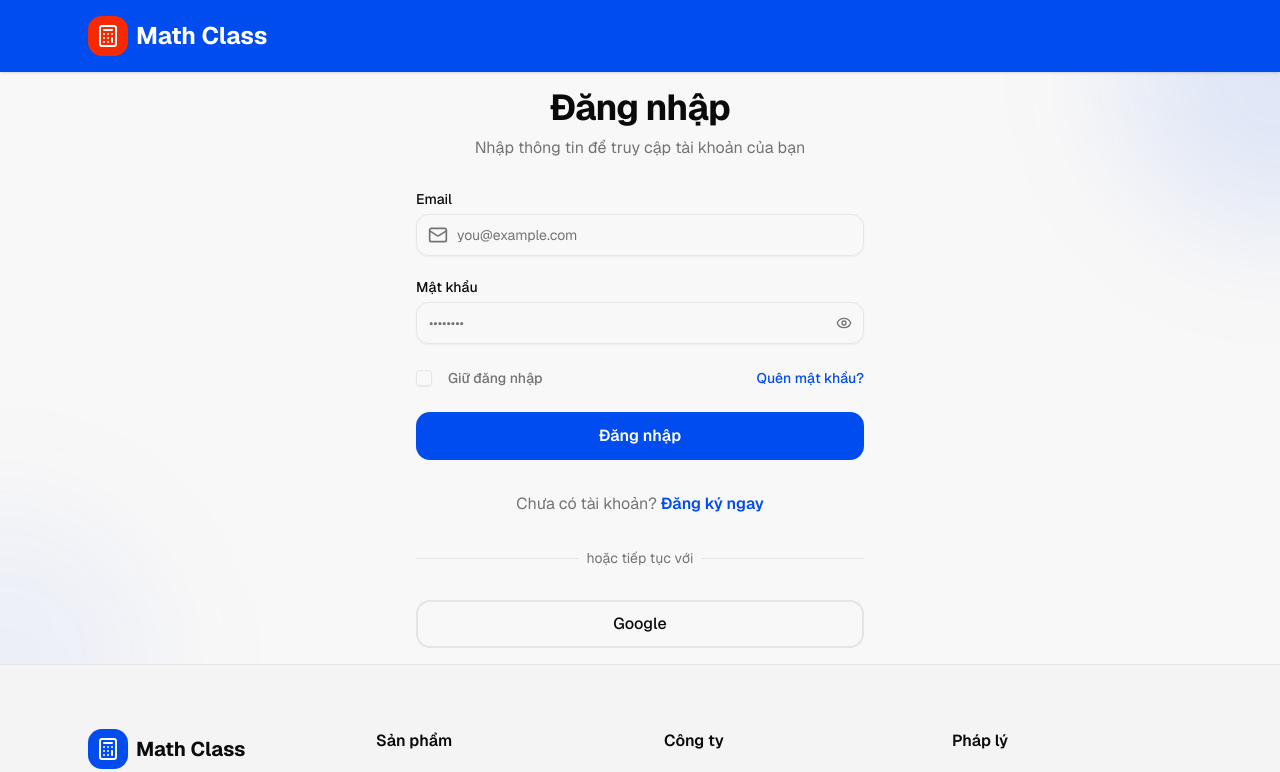
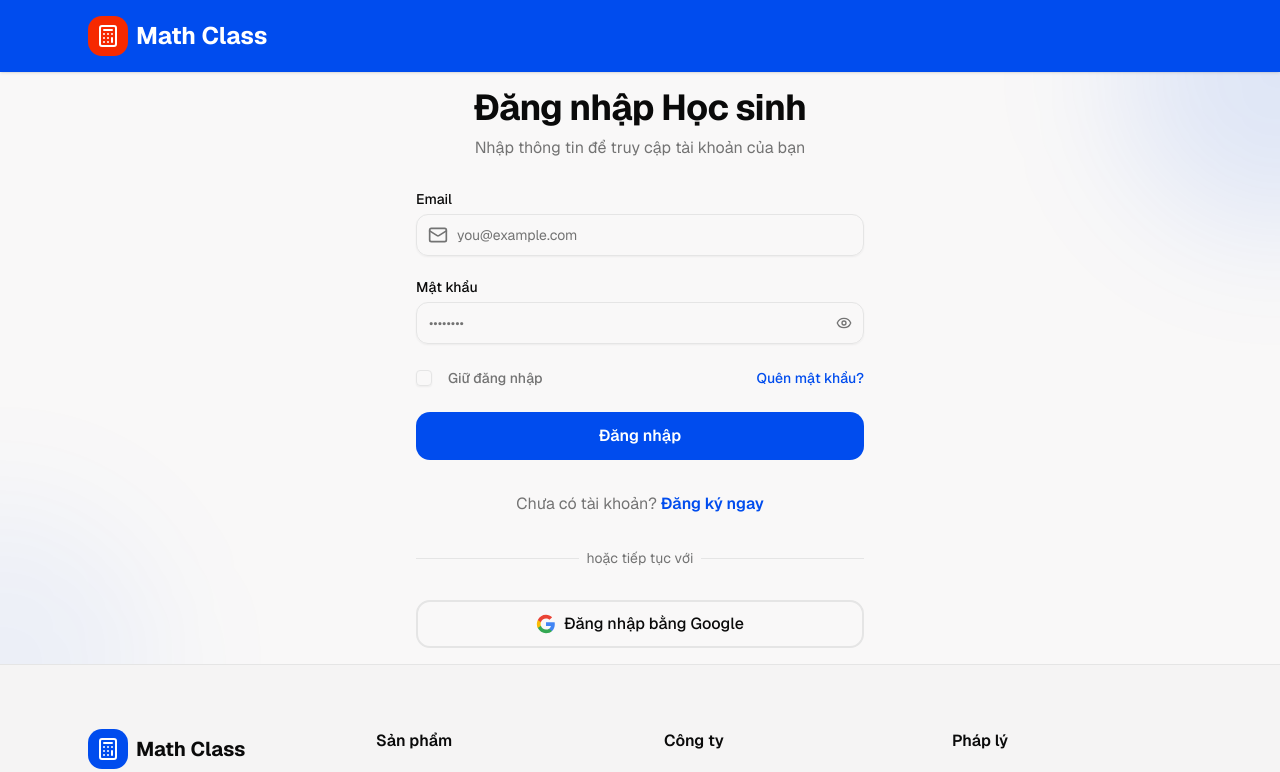
Before and after one commit to pmt1841/MathClass-fe, a Next.js app: page /login in a window 1280 px wide. Shown: the top 772 px of the page. Built offline with nearby package versions, Linux system fonts and the light colour scheme; no server answers.

Commit message:
update: set role for login and sign-in

```diff
--- a/app/(auth)/login/page.tsx
+++ b/app/(auth)/login/page.tsx
@@ -1,9 +1,12 @@
 import LoginForm from '@/components/auth/login-form'
+import { Suspense } from 'react'
 
 export default function LoginPage() {
   return (
     <div className="relative w-full max-w-md z-10">
-      <LoginForm />
+      <Suspense fallback={<div className="flex items-center justify-center p-8">Đang tải...</div>}>
+        <LoginForm />
+      </Suspense>
     </div>
   )
 }
--- a/app/(auth)/signup/page.tsx
+++ b/app/(auth)/signup/page.tsx
@@ -1,9 +1,12 @@
 import SignupForm from '@/components/auth/signup-form'
+import { Suspense } from 'react'
 
 export default function SignupPage() {
   return (
     <div className="relative w-full max-w-md my-8 z-10">
-      <SignupForm />
+      <Suspense fallback={<div className="flex items-center justify-center p-8">Đang tải...</div>}>
+        <SignupForm />
+      </Suspense>
     </div>
   )
 }
--- a/components/auth/login-form.tsx
+++ b/components/auth/login-form.tsx
@@ -7,7 +7,7 @@ import Link from 'next/link'
 import { useState, useEffect } from 'react'
 import { Mail } from 'lucide-react'
 import api from '@/lib/axios'
-import { useRouter } from 'next/navigation'
+import { useRouter, useSearchParams } from 'next/navigation'
 
 import {
   Form,
@@ -22,8 +22,8 @@ import { PasswordInput } from '@/components/ui/password-input'
 import { Checkbox } from '@/components/ui/checkbox'
 
 const formSchema = z.object({
-  email: z.string().email('Email không hợp lệ').min(1, 'Email là bắt buộc'),
-  password: z.string().min(6, 'Mật khẩu phải có ít nhất 6 ký tự'),
+  email: z.string().min(1, 'Email là bắt buộc').email('Email không hợp lệ'),
+  password: z.string().min(1, 'Mật khẩu là bắt buộc'),
   rememberMe: z.boolean().default(false).optional(),
 })
 
@@ -33,6 +33,15 @@ export default function LoginForm() {
   const [isLoading, setIsLoading] = useState(false)
   const [loginError, setLoginError] = useState('')
   const router = useRouter()
+  const searchParams = useSearchParams()
+  const [role, setRole] = useState('STUDENT')
+
+  useEffect(() => {
+    const savedRole = searchParams.get('role') || sessionStorage.getItem('selectedRole') || 'STUDENT'
+    setRole(savedRole)
+  }, [searchParams])
+
+  const roleText = role === 'TEACHER' ? ' Giáo viên' : role === 'STUDENT' ? ' Học sinh' : ''
 
   const form = useForm<FormValues>({
     resolver: zodResolver(formSchema),
@@ -109,7 +118,7 @@ export default function LoginForm() {
         {/* Header */}
         <div className="space-y-2 text-center">
           <h1 className="text-4xl font-bold text-foreground tracking-tight">
-            Đăng nhập
+            Đăng nhập{roleText}
           </h1>
           <p className="text-muted-foreground text-base">
             Nhập thông tin để truy cập tài khoản của bạn
@@ -159,6 +168,7 @@ export default function LoginForm() {
                     <PasswordInput
                       placeholder="••••••••"
                       className="pl-3 py-5"
+                      maxLength={256}
                       {...field}
                     />
                   </FormControl>
@@ -224,6 +234,7 @@ export default function LoginForm() {
             Chưa có tài khoản?{' '}
             <Link
               href="/signup"
+              onClick={() => sessionStorage.setItem('selectedRole', role)}
               className="font-semibold text-primary hover:text-primary/80 transition-colors"
             >
               Đăng ký ngay
@@ -249,10 +260,28 @@ export default function LoginForm() {
             type="button"
             className="
               w-full py-2.5 px-4 border-2 border-border rounded-lg font-medium text-foreground
-              hover:bg-secondary/50 transition-colors
+              hover:bg-blue-50 hover:text-blue-600 hover:border-blue-200 transition-colors flex items-center justify-center
             "
           >
-            Google
+            <svg className="mr-2 h-5 w-5" viewBox="0 0 24 24">
+              <path
+                d="M22.56 12.25c0-.78-.07-1.53-.2-2.25H12v4.26h5.92c-.26 1.37-1.04 2.53-2.21 3.31v2.77h3.57c2.08-1.92 3.28-4.74 3.28-8.09z"
+                fill="#4285F4"
+              />
+              <path
+                d="M12 23c2.97 0 5.46-.98 7.28-2.66l-3.57-2.77c-.98.66-2.23 1.06-3.71 1.06-2.86 0-5.29-1.93-6.16-4.53H2.18v2.84C3.99 20.53 7.7 23 12 23z"
+                fill="#34A853"
+              />
+              <path
+                d="M5.84 14.09c-.22-.66-.35-1.36-.35-2.09s.13-1.43.35-2.09V7.07H2.18C1.43 8.55 1 10.22 1 12s.43 3.45 1.18 4.93l2.85-2.22.81-.62z"
+                fill="#FBBC05"
+              />
+              <path
+                d="M12 5.38c1.62 0 3.06.56 4.21 1.64l3.15-3.15C17.45 2.09 14.97 1 12 1 7.7 1 3.99 3.47 2.18 7.07l3.66 2.84c.87-2.6 3.3-4.53 6.16-4.53z"
+                fill="#EA4335"
+              />
+            </svg>
+            Đăng nhập bằng Google
           </button>
         </div>
       </div>
--- a/components/auth/signup-form.tsx
+++ b/components/auth/signup-form.tsx
@@ -6,7 +6,7 @@ import * as z from 'zod'
 import Link from 'next/link'
 import { useState } from 'react'
 import { Mail, User, Phone, Briefcase } from 'lucide-react'
-import { useRouter } from 'next/navigation'
+import { useRouter, useSearchParams } from 'next/navigation'
 import api from '@/lib/axios'
 
 import {
@@ -50,9 +50,6 @@ const formSchema = z.object({
     .min(1, 'Số điện thoại là bắt buộc'),
   password: z.string().min(6, 'Mật khẩu phải có ít nhất 6 ký tự'),
   confirmPassword: z.string(),
-  role: z.enum(['STUDENT', 'TEACHER'], {
-    required_error: 'Vui lòng chọn chức vụ hợp lệ',
-  }),
 }).refine((data) => data.password === data.confirmPassword, {
   message: "Mật khẩu nhập lại không khớp",
   path: ["confirmPassword"],
@@ -69,6 +66,16 @@ export default function SignupForm() {
     isSuccess: false
   })
   const router = useRouter()
+  const searchParams = useSearchParams()
+  const [queryRole, setQueryRole] = useState('STUDENT')
+
+  useEffect(() => {
+    const savedRole = searchParams.get('role') || sessionStorage.getItem('selectedRole') || 'STUDENT'
+    setQueryRole(savedRole === 'TEACHER' ? 'TEACHER' : 'STUDENT')
+  }, [searchParams])
+
+  const roleText = queryRole === 'TEACHER' ? ' Giáo viên' : ' Học sinh'
+  const subtitleText = queryRole === 'TEACHER' ? 'Tạo tài khoản để giao bài và chấm điểm' : 'Tạo tài khoản để tham gia lớp học'
 
   const form = useForm<FormValues>({
     resolver: zodResolver(formSchema),
@@ -78,7 +85,6 @@ export default function SignupForm() {
       phoneNumber: '',
       password: '',
       confirmPassword: '',
-      role: 'STUDENT',
     },
   })
 
@@ -90,7 +96,7 @@ export default function SignupForm() {
         email: values.email,
         phoneNumber: values.phoneNumber,
         password: values.password,
-        role: values.role,
+        role: queryRole,
       })
 
       const data = response.data
@@ -129,10 +135,10 @@ export default function SignupForm() {
         {/* Header */}
         <div className="space-y-2 text-center">
           <h1 className="text-4xl font-bold text-foreground tracking-tight">
-            Đăng ký
+            Đăng ký{roleText}
           </h1>
           <p className="text-muted-foreground text-base">
-            Tạo tài khoản để tham gia lớp học
+            {subtitleText}
           </p>
         </div>
 
@@ -189,32 +195,6 @@ export default function SignupForm() {
                       <Input placeholder="0912345678" className="pl-10" {...field} />
                     </div>
                   </FormControl>
-                  <FormMessage />
-                </FormItem>
-              )}
-            />
-
-            {/* Role Field */}
-            <FormField
-              control={form.control}
-              name="role"
-              render={({ field }) => (
-                <FormItem>
-                  <FormLabel>Chức vụ</FormLabel>
-                  <Select onValueChange={field.onChange} defaultValue={field.value}>
-                    <FormControl>
-                      <div className="relative">
-                        <Briefcase className="absolute left-3 top-1/2 -translate-y-1/2 h-5 w-5 text-muted-foreground z-10 pointer-events-none" />
-                        <SelectTrigger className="pl-10">
-                          <SelectValue placeholder="Chọn chức vụ" />
-                        </SelectTrigger>
-                      </div>
-                    </FormControl>
-                    <SelectContent>
-                      <SelectItem value="STUDENT">Học sinh</SelectItem>
-                      <SelectItem value="TEACHER">Giáo viên</SelectItem>
-                    </SelectContent>
-                  </Select>
                   <FormMessage />
                 </FormItem>
               )}
@@ -281,7 +261,8 @@ export default function SignupForm() {
           <p className="text-muted-foreground">
             Đã có tài khoản?{' '}
             <Link
-              href="/"
+              href="/login"
+              onClick={() => sessionStorage.setItem('selectedRole', queryRole)}
               className="font-semibold text-primary hover:text-primary/80 transition-colors"
             >
               Đăng nhập ngay
```
